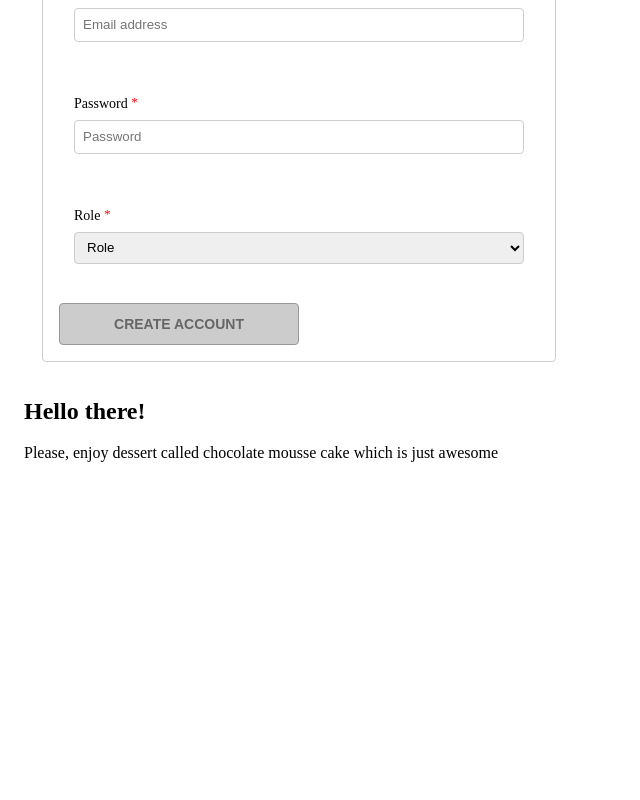
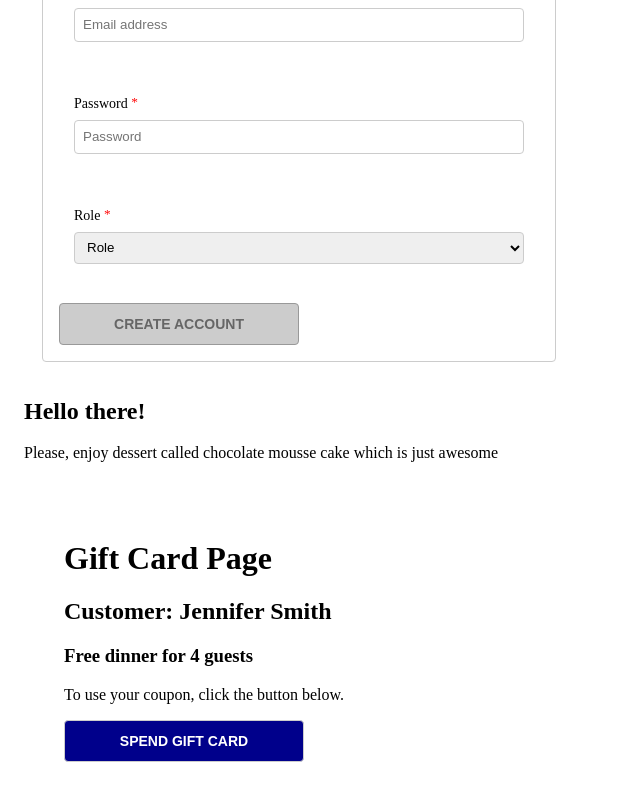
Before and after one commit to DanaKLym/React_advanced, a React (Create React App) app: page / in a window 1280 px wide. Shown: the part 642-1442 px from the top of the page, without its empty margins (0-640 px from the left). Before the commit the page ends 1144 px from the top, so only its background shows below. Built offline with nearby package versions, Linux system fonts and the light colour scheme.

Commit message:
useState hook practice

```diff
--- a/src/App.js
+++ b/src/App.js
@@ -2,7 +2,8 @@
 import ControlledForm from "./ControlledForm";
 import DessertsList from "./DessertsList";
 import Form from "./Form";
-import ComponentStateManagement from "./ComponentStateManagement"
+import ComponentStateManagement from "./ComponentStateManagement";
+import StateHookPractice from "./StateHookPractice";
 
 const desserts = [
   {
@@ -35,6 +36,7 @@
       <Form/>
       <ControlledForm />
       <ComponentStateManagement />
+      <StateHookPractice />
     </div>
   );
 }
--- /dev/null
+++ b/src/StateHookPractice.js
@@ -0,0 +1,49 @@
+import { useState } from "react";
+
+export default function StateHookPractice() {
+  const [giftCard, setGiftCard] = useState(
+    {
+        firstName: "Jennifer",
+        lastName: "Smith",
+        text: "Free dinner for 4 guests",
+        valid: true,
+        instructions: "To use your coupon, click the button below.",
+    }
+  );
+
+  function spendGiftCard() {
+    setGiftCard(prevState => {
+
+        return (
+            {...prevState,
+                text: "Your coupon has been used.",
+                valid: false,
+                instructions: "Please visit our restaurant to renew your gift card..."}
+        );
+    });
+  }
+
+  return (
+    <div style={{padding: '40px'}}>
+      <h1>
+        Gift Card Page
+      </h1>
+      <h2>
+        Customer: {giftCard.firstName} {giftCard.lastName}
+      </h2>
+      <h3>
+        {giftCard.text}
+      </h3>
+      <p>
+        {giftCard.instructions}
+      </p>
+      {
+        giftCard.valid && (
+          <button onClick={spendGiftCard}>
+            Spend Gift Card
+          </button>
+        )
+      }
+    </div>
+  );
+}
```
